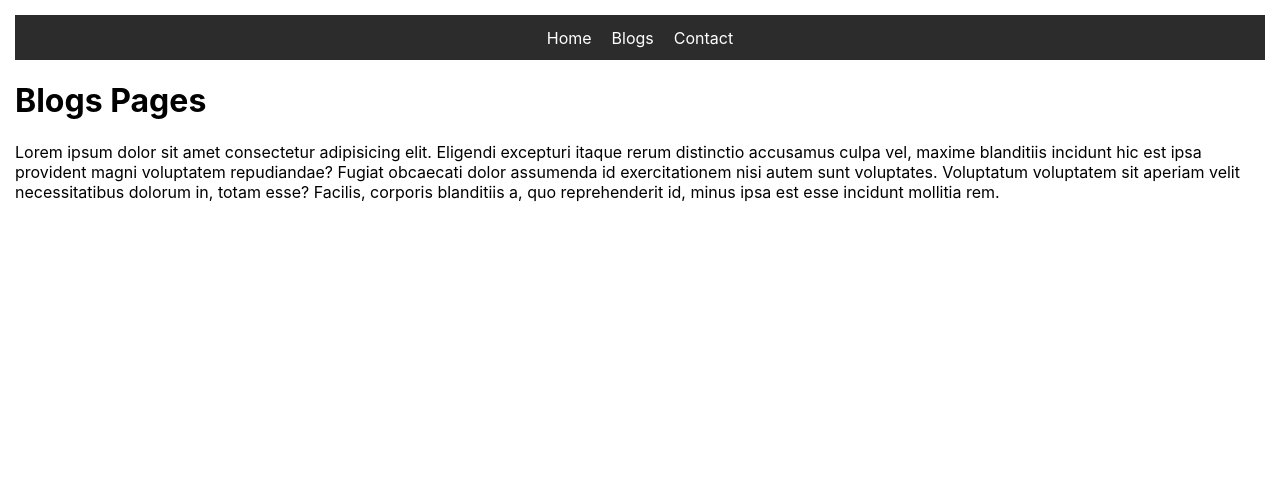
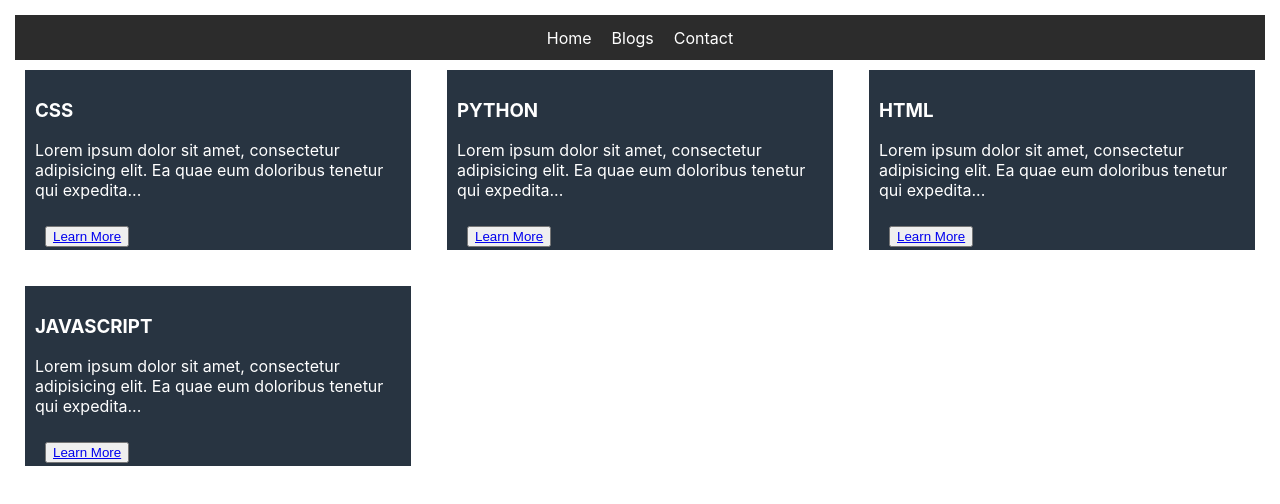
Before and after one commit to AdnanTurjoy/react-router, a React (Create React App) app: page /blogs in a window 1280 px wide. Shown: the top 504 px of the page. Built offline with nearby package versions, Linux system fonts and the light colour scheme.

Commit message:
dynamic routing using useParams

```diff
--- a/src/App.css
+++ b/src/App.css
@@ -53,3 +53,17 @@ nav{
 .nav-link:hover{
   color: orange;
 }
+section{
+  display: grid;
+  grid-gap: 1rem;
+  grid-template-columns: 1fr 1fr 1fr;
+  grid-template-rows: 200px 200px;
+
+}
+article{
+  background-color: rgb(40, 52, 65);
+  padding: 10px;
+  margin: 10px;
+  color: white;
+
+}
--- a/src/App.js
+++ b/src/App.js
@@ -7,6 +7,7 @@ import Contact from "./pages/Contact";
 import Blogs from "./pages/Blogs";
 import Error from "./pages/Error";
 import Navbar from "./components/Navbar";
+import Blog from "./pages/Blog";
 
 function App() {
   return (
@@ -16,6 +17,7 @@ function App() {
         <Route path="/" element={<Home />} />
         <Route path="/contact" element={<Contact />} />
         <Route path="/blogs" element={<Blogs />} />
+        <Route path="/blogs/:title" element={<Blog />} />
         <Route path="/*" element={<Error />} />
       </Routes>
     </BrowserRouter>
--- /dev/null
+++ b/src/Data.js
@@ -0,0 +1,22 @@
+export const blogData = [
+  {
+    id: 1,
+    title: "CSS",
+    body: "Lorem ipsum dolor sit amet, consectetur adipisicing elit. Ea quae eum doloribus tenetur qui expedita accusamus placeat libero ratione illum deserunt consequatur delectus illo soluta laborum, quod reiciendis ab in officiis! Earum in praesentium fugiat ad obcaecati aperiam libero incidunt, et, provident deleniti ipsum asperiores natus recusandae similique velit quasi dolore nobis. Nostrum, error culpa voluptates sapiente iusto quaerat voluptate?",
+  },
+  {
+    id: 2,
+    title: "PYTHON",
+    body: "Lorem ipsum dolor sit amet, consectetur adipisicing elit. Ea quae eum doloribus tenetur qui expedita accusamus placeat libero ratione illum deserunt consequatur delectus illo soluta laborum, quod reiciendis ab in officiis! Earum in praesentium fugiat ad obcaecati aperiam libero incidunt, et, provident deleniti ipsum asperiores natus recusandae similique velit quasi dolore nobis. Nostrum, error culpa voluptates sapiente iusto quaerat voluptate?",
+  },
+  {
+    id: 3,
+    title: "HTML",
+    body: "Lorem ipsum dolor sit amet, consectetur adipisicing elit. Ea quae eum doloribus tenetur qui expedita accusamus placeat libero ratione illum deserunt consequatur delectus illo soluta laborum, quod reiciendis ab in officiis! Earum in praesentium fugiat ad obcaecati aperiam libero incidunt, et, provident deleniti ipsum asperiores natus recusandae similique velit quasi dolore nobis. Nostrum, error culpa voluptates sapiente iusto quaerat voluptate?",
+  },
+  {
+    id: 4,
+    title: "JAVASCRIPT",
+    body: "Lorem ipsum dolor sit amet, consectetur adipisicing elit. Ea quae eum doloribus tenetur qui expedita accusamus placeat libero ratione illum deserunt consequatur delectus illo soluta laborum, quod reiciendis ab in officiis! Earum in praesentium fugiat ad obcaecati aperiam libero incidunt, et, provident deleniti ipsum asperiores natus recusandae similique velit quasi dolore nobis. Nostrum, error culpa voluptates sapiente iusto quaerat voluptate?",
+  },
+];
--- /dev/null
+++ b/src/pages/Blog.js
@@ -0,0 +1,20 @@
+import React, { useEffect, useState } from "react";
+import { useParams } from "react-router-dom";
+import { blogData } from "../Data";
+function Blog(props) {
+  const { title } = useParams();
+  const [body, setBody] = useState("");
+  useEffect(() => {
+    const bodyData = blogData.filter((body) => body.title === title);
+    setBody(bodyData[0].body);
+  }, []);
+
+  return (
+    <div>
+      <h1>{title} Pages</h1>
+      <p>{body}</p>
+    </div>
+  );
+}
+
+export default Blog;
--- a/src/pages/Blogs.js
+++ b/src/pages/Blogs.js
@@ -1,19 +1,31 @@
-import React from "react";
-
+import React, { useState } from "react";
+import { Link } from "react-router-dom";
+import { blogData } from "../Data";
 function Blogs(props) {
+  const [blogs, setBlogs] = useState(blogData);
+  //console.log(blogs);
+  const truncateBlog = (str, num) => {
+    if (str.length > num) {
+      return str.slice(0, num) + "...";
+    } else {
+      return str;
+    }
+  };
   return (
-    <div>
-      <h1>Blogs Pages</h1>
-      <p>
-        Lorem ipsum dolor sit amet consectetur adipisicing elit. Eligendi
-        excepturi itaque rerum distinctio accusamus culpa vel, maxime blanditiis
-        incidunt hic est ipsa provident magni voluptatem repudiandae? Fugiat
-        obcaecati dolor assumenda id exercitationem nisi autem sunt voluptates.
-        Voluptatum voluptatem sit aperiam velit necessitatibus dolorum in, totam
-        esse? Facilis, corporis blanditiis a, quo reprehenderit id, minus ipsa
-        est esse incidunt mollitia rem.
-      </p>
-    </div>
+    <section>
+      {blogs.map((blog) => {
+        const { id, title, body } = blog;
+        return (
+          <article key={id}>
+            <h1>{title}</h1>
+            <p>{truncateBlog(body, 100)}</p>
+            <button className="nav-link">
+              <Link to={title}> Learn More</Link>
+            </button>
+          </article>
+        );
+      })}
+    </section>
   );
 }
 
```
